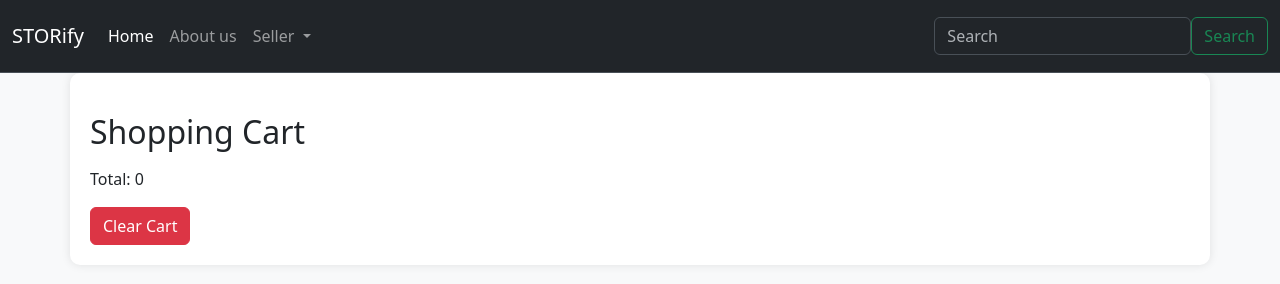
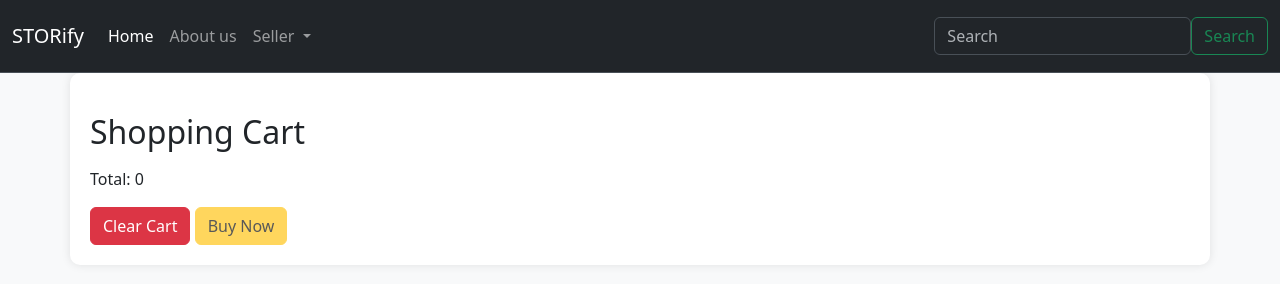
Before and after one commit to vishesh331/STORify, a plain HTML site: page index.html in a window 1280 px wide. Drawn offline with nearby package versions, Linux system fonts and the light colour scheme.

Commit message:
Update index.html

```diff
--- a/index.html
+++ b/index.html
@@ -166,6 +166,7 @@
         </ul>
         <p>Total: <span id="total-price">0</span></p>
         <button class="btn btn-danger" onclick="clearCart()">Clear Cart</button>
+        <button type="button" class="btn btn-warning" disabled>Buy Now</button>
       </div>
     </div>
     <script src="https://code.jquery.com/jquery-3.5.1.slim.min.js"></script>
```
